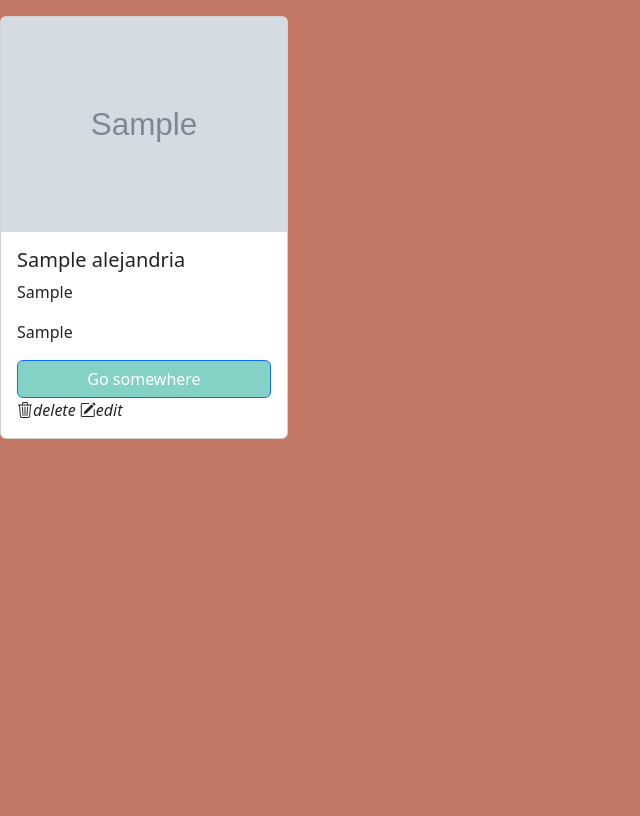
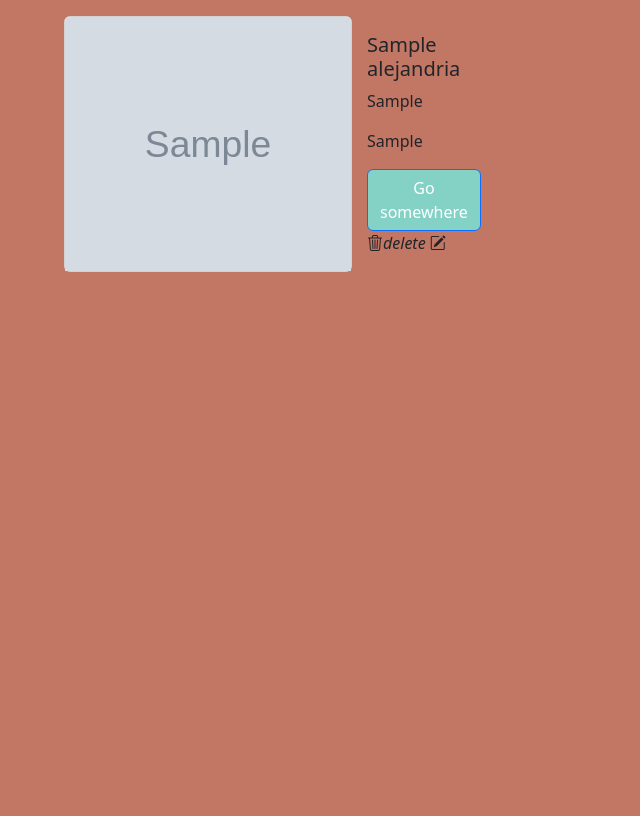
Before and after one commit to SILLUCERO/alejandria, a PHP site: page / in a window 1280 px wide. Shown: the part 38-854 px from the top of the page, without its empty margins (0-640 px from the left). Before the commit the page ends 477 px from the top, so only its background shows below. Run offline with PHP 8.4, Linux system fonts and the light colour scheme; tables that the repository leaves empty or names only in its code hold one stand-in row (values such as "Sample post"); grey boxes marked "Sample" are stand-in pictures.

Commit message:
Styles at home page

```diff
--- a/index.php
+++ b/index.php
@@ -8,8 +8,9 @@
     <meta http-equiv="X-UA-Compatible" content="IE=edge">
     <meta name="viewport" content="width=device-width, initial-scale=1.0">
     <link href="https://cdn.jsdelivr.net/npm/bootstrap@5.3.0-alpha1/dist/css/bootstrap.min.css" rel="stylesheet" integrity="sha384-GLhlTQ8iRABdZLl6O3oVMWSktQOp6b7In1Zl3/Jr59b6EGGoI1aFkw7cmDA6j6gD" crossorigin="anonymous">
+
+    <link rel="stylesheet" href="https://cdn.jsdelivr.net/npm/bootstrap-icons@1.10.3/font/bootstrap-icons.css">
     <link rel="stylesheet" href="styles/styles.css">
-    <link rel="stylesheet" href="https://cdn.jsdelivr.net/npm/bootstrap-icons@1.10.3/font/bootstrap-icons.css">
     <title>Document</title>
 </head>
 
@@ -23,7 +24,7 @@
         </div>
     </nav>
 
-    <main>
+    <main class="product-list">
         <?php
             $result = $connect->query("SELECT * FROM alejandria");
         ?>
@@ -37,7 +38,7 @@
                     <p class="card-text"><?php echo $book['editorial']; ?></p>
                     <a href="#" class="btn btn-primary">Go somewhere</a>
                     <i class="bi bi-trash3">delete</i>
-                <i class="bi bi-pencil-square">edit</i>
+                    <i class="bi bi-pencil-square"></i>
                 </div>
             </div>
         <?php endwhile; ?>
--- /dev/null
+++ b/styles/home.css
@@ -0,0 +1,12 @@
+.product-list {
+    display: grid;
+    grid-auto-rows: 22rem;
+    grid-template-columns: repeat(auto-fill, minmax(25rem, 1fr));
+    gap: 1rem;
+    justify-items: center;
+}
+
+.card {
+    display: flex;
+    flex-direction: row;
+}
--- /dev/null
+++ b/styles/mediaqueries.css
@@ -0,0 +1,31 @@
+@media only screen and (min-width: 320px){
+    .product-list{
+         grid-template-rows: repeat(9, 1fr);
+    }
+    .container-fluid{
+        display: flex;
+        flex-direction: row-reverse;
+        justify-content: flex-end;
+}
+}
+@media only screen and (min-width: 800px){
+    .product-list{
+        grid-template-columns: repeat(2, 1fr);
+        grid-template-rows: repeat(5, 1fr);
+   }
+}
+@media only screen and (min-width: 990px){
+    .product-list{
+        grid-template-columns: repeat(3, 1fr);
+        grid-template-rows: repeat(3, 1fr);
+   }
+   .container-fluid{
+    display: flex;
+    flex-direction: row;
+}
+    .navbar-collapse {
+        display: flex;
+        flex-direction: row;
+        justify-content: flex-end;
+    }
+}
--- a/styles/styles.css
+++ b/styles/styles.css
@@ -1,4 +1,6 @@
 @import 'form.css';
+@import 'home.css';
+@import 'mediaqueries.css';
 
 body {
     background-color: #C27664;
```
Lines whose indentation alone changed are shown as unchanged.
